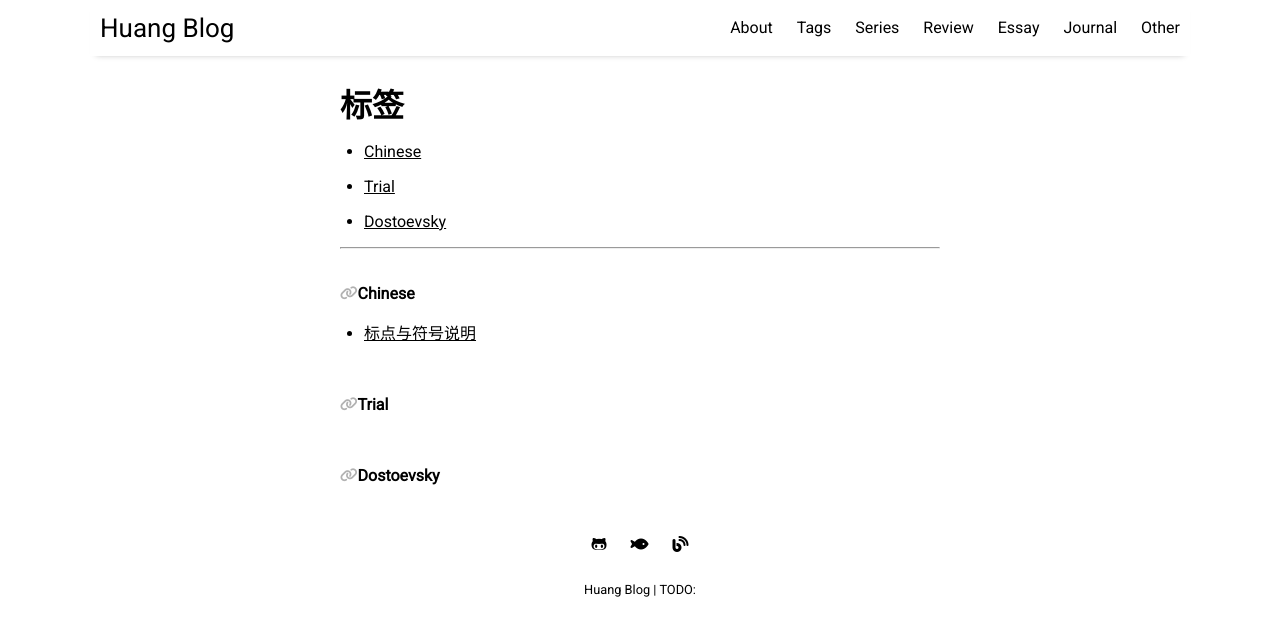
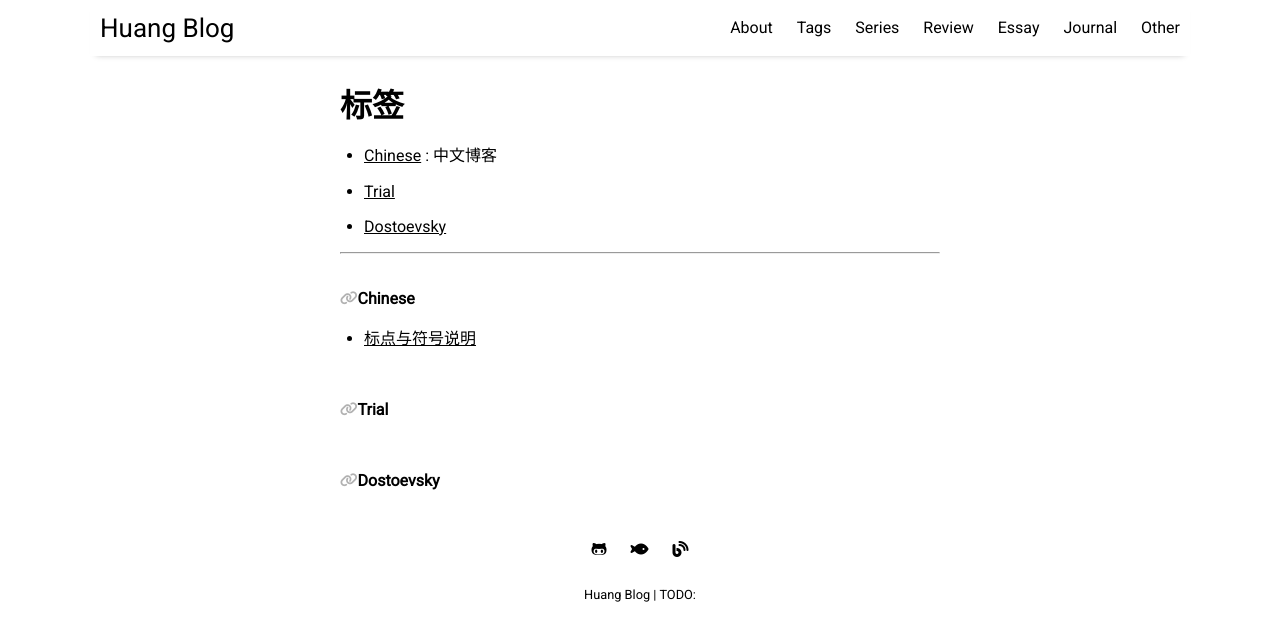
Before and after one commit to huang-feiyu/huang-feiyu.github.io, a Jekyll site: the page built from pages/tags.md, in a window 1280 px wide. Shown: the top 641 px of the page. Built offline with Jekyll 4.4.1, drawn with Linux system fonts in a browser that asks for light colours; nearby versions of some CDN libraries.

Commit message:
feat: add description to tag

```diff
--- a/_data/settings.yml
+++ b/_data/settings.yml
@@ -2,9 +2,9 @@
 #     NOTE: Only when a post that has tags that are in `series`
 #           AND whose category is "series", it will be represented in url("series")
 tags:
-- {series: false, name: 'Chinese',     tag: 'chinese'}
-- {series: true,  name: 'Trial',       tag: 'trial'}
-- {series: true,  name: 'Dostoevsky',  tag: 'dostoevsky'}
+- {series: false, name: 'Chinese',     tag: 'chinese',    description: '中文博客'}
+- {series: true,  name: 'Trial',       tag: 'trial',      description: ''}
+- {series: true,  name: 'Dostoevsky',  tag: 'dostoevsky', description: ''}
 
 menu:
 - {name: 'About',             url: 'about'}
--- a/_layouts/tags.html
+++ b/_layouts/tags.html
@@ -11,7 +11,12 @@ layout: default
   {% if site.data.settings.tags != nil %}
     <ul>
     {% for tag in site.data.settings.tags %}
-      <li><a href="{{ page.url }}#{{ tag.tag }}">{{ tag.name }}</a></li>
+      <li>
+        <a href="{{ page.url }}#{{ tag.tag }}">{{ tag.name }}</a>
+        {% if tag.description != '' %}
+        : {{ tag.description }}
+        {% endif %}
+      </li>
     {% endfor %}
     </ul>
   {% endif %}
```
Also changed, not shown: _layouts/series.html (+6 -1 lines).
